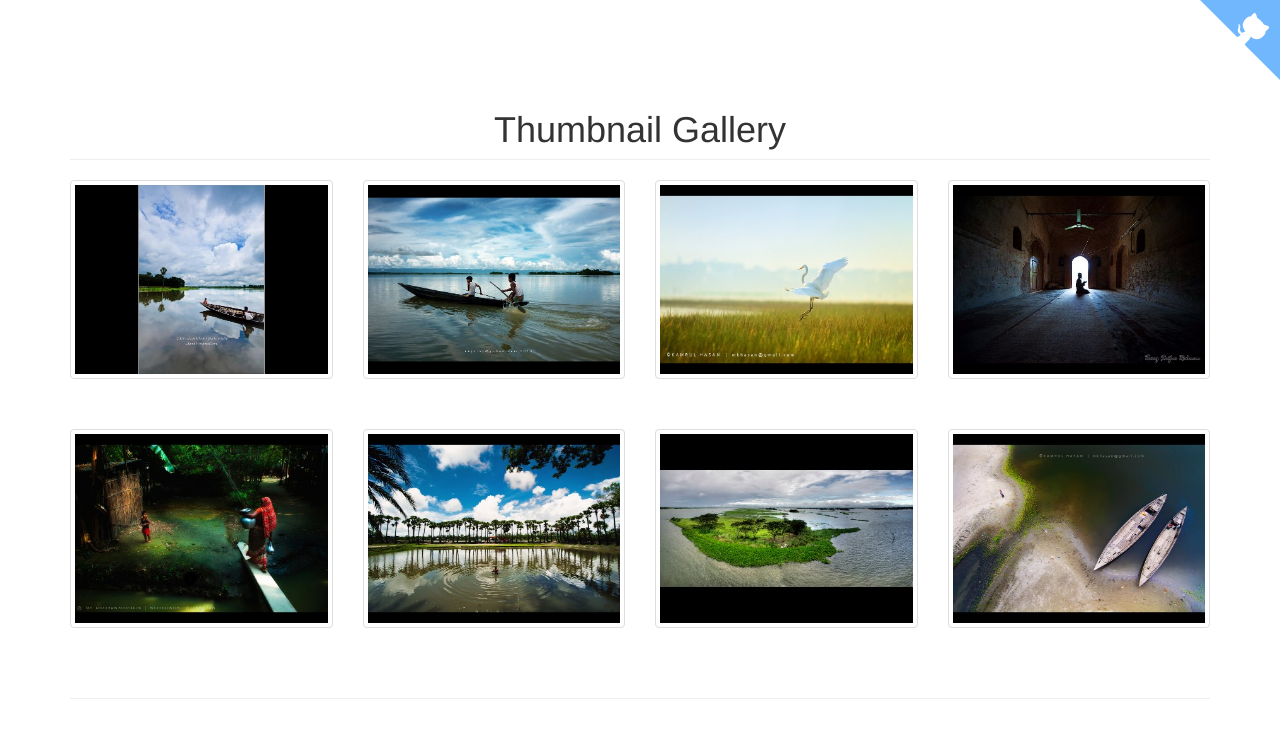
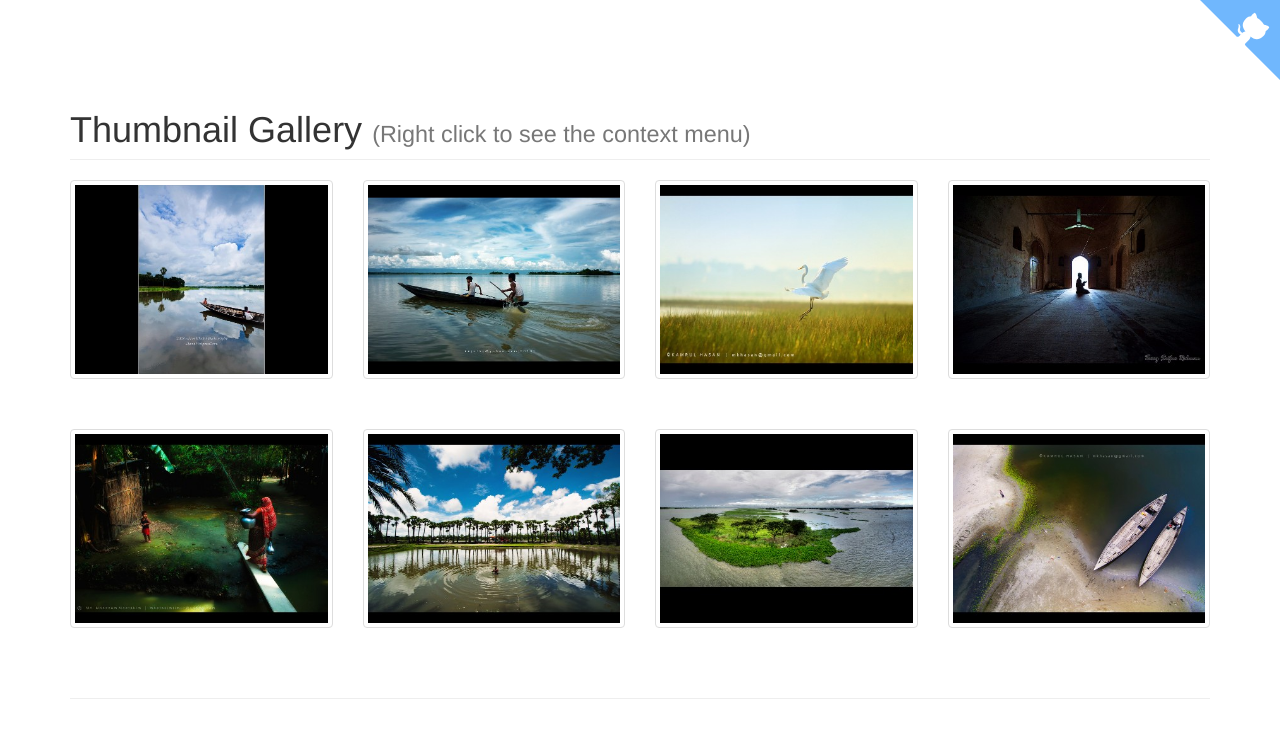
Before and after one commit to RobinHossain/right-click-context-menu, a plain HTML site: page index.html in a window 1280 px wide. Drawn offline with Linux system fonts and the light colour scheme.

Commit message:
modified html

```diff
--- a/index.html
+++ b/index.html
@@ -36,7 +36,7 @@
         <div class="row">
 
             <div class="col-lg-12">
-                <h1 class="page-header text-center">Thumbnail Gallery</h1>
+                <h1 class="page-header">Thumbnail Gallery <small>(Right click to see the context menu)</small></h1>
             </div>
 
             <div class="col-lg-3 col-md-4 col-xs-6 thumb" data-id="Thumbnail 1">
```
